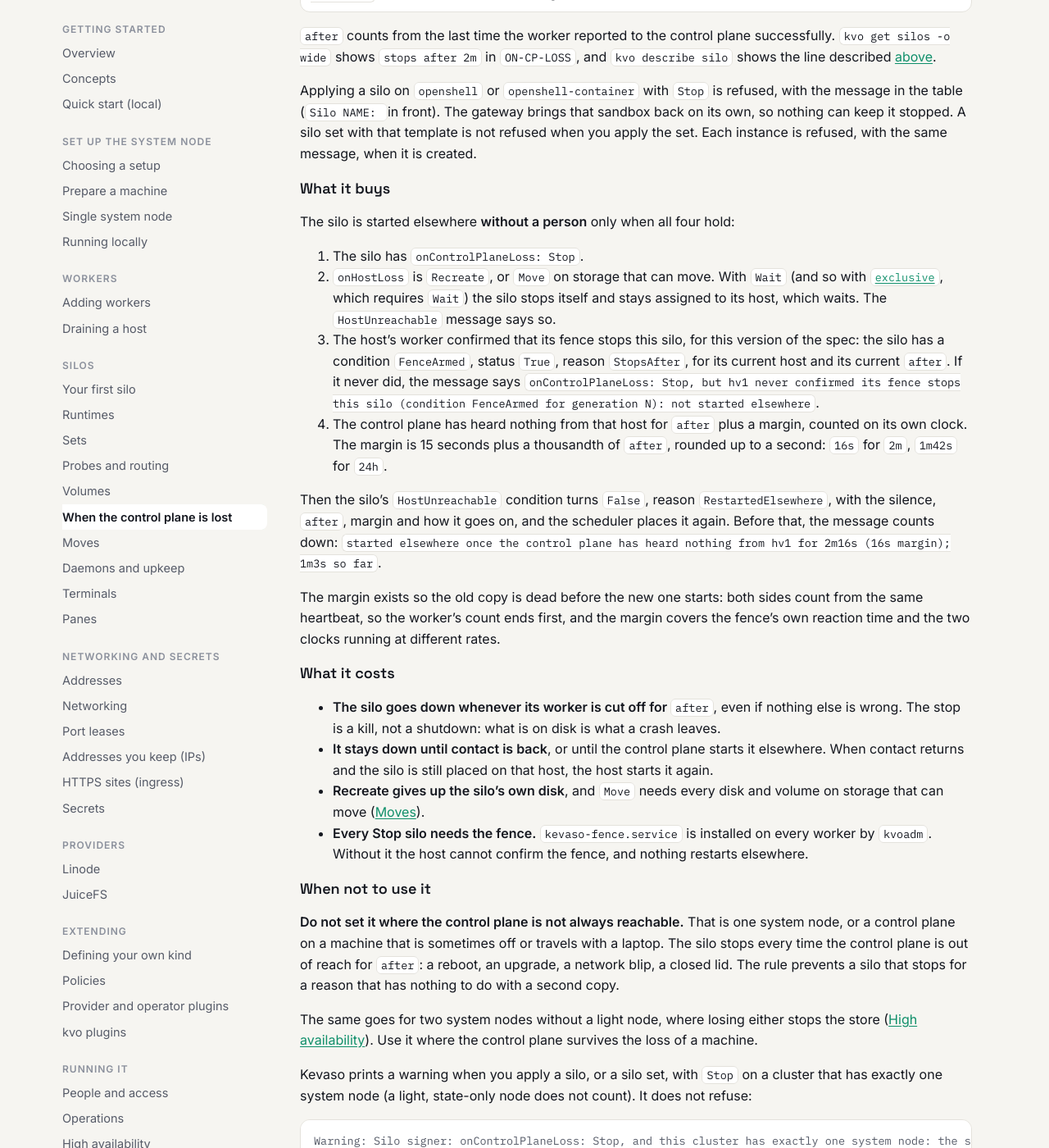
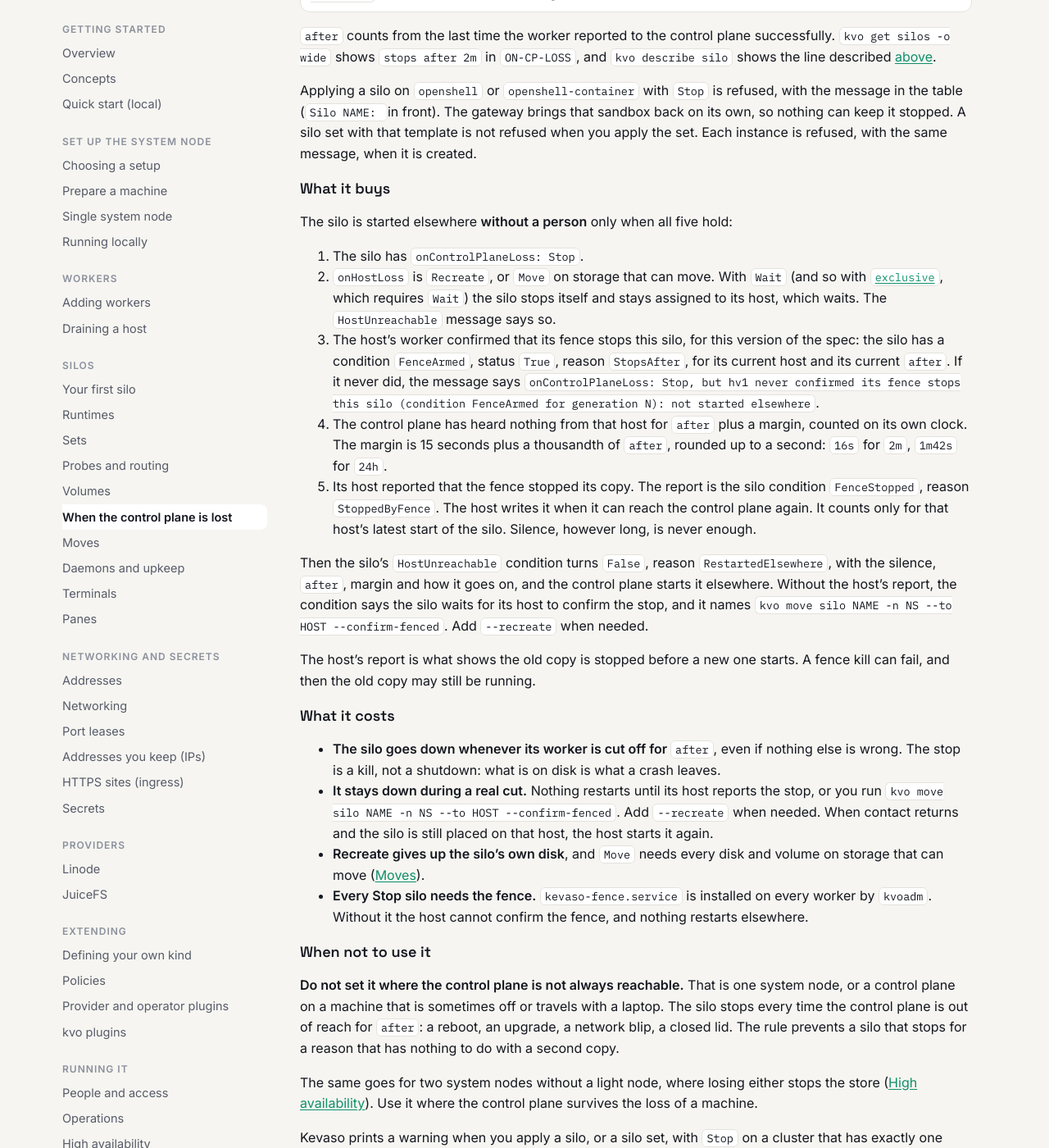
Before and after one commit to dlebee/kevaso-docs, a Jekyll site: the page built from silos/control-plane-loss.md, in a window 1280 px wide and 1400 px high, scrolled down 4625 px. Shown: the whole window at 82% size. Built offline with Jekyll 4.4.1, drawn with Linux system fonts in a browser that asks for light colours; some of the changed text lies outside the part shown.

Commit message:
A silo with onControlPlaneLoss: Stop restarts elsewhere only after its host reports the stop
Co-Authored-By: Claude Opus 5.5 <noreply@anthropic.com>

```diff
--- a/silos/control-plane-loss.md
+++ b/silos/control-plane-loss.md
@@ -25,7 +25,7 @@ copy from starting while the first host may still be starting it.
 | | The worker | The control plane | You |
 |---|---|---|---|
 | **By default** | Keeps every silo running, with its ports and secrets as they were. Deletes nothing. Keeps trying to reach the control plane. | After 40 seconds without a heartbeat, marks the host `Unknown` and each of its silos `HostUnreachable`. Starts no other copy. Places nothing new on that host. | Wait for the host to come back, or, once you know it is off, [move its silos](#moving-a-silo-off-a-host-you-know-is-off) with `--confirm-fenced`. |
-| **A silo with `onControlPlaneLoss: Stop`** | Stops that silo (a kill, not a graceful stop) once it has had no contact for the silo's `after`. Other silos on the host are not touched. | Starts it elsewhere on its own only when all four conditions [below](#what-it-buys) hold. | Nothing. |
+| **A silo with `onControlPlaneLoss: Stop`** | Stops that silo (a kill, not a graceful stop) once it has had no contact for the silo's `after`. Other silos on the host are not touched. | Starts it elsewhere on its own only when all five conditions [below](#what-it-buys) hold. The fifth is that its host reported the stop. | Nothing. |
 
 What a worker cannot do while it is cut off is change anything: no new silo, no `kvo apply`, no new
 secret. Silos keep what they already have.
@@ -175,7 +175,7 @@ is refused, with the same message, when it is created.
 
 ### What it buys
 
-The silo is started elsewhere **without a person** only when all four hold:
+The silo is started elsewhere **without a person** only when all five hold:
 
 1. The silo has `onControlPlaneLoss: Stop`.
 2. `onHostLoss` is `Recreate`, or `Move` on storage that can move. With `Wait` (and so with
@@ -188,22 +188,25 @@ The silo is started elsewhere **without a person** only when all four hold:
 4. The control plane has heard nothing from that host for `after` plus a margin, counted on its own
    clock. The margin is 15 seconds plus a thousandth of `after`, rounded up to a second: `16s` for
    `2m`, `1m42s` for `24h`.
+5. Its host reported that the fence stopped its copy. The report is the silo condition `FenceStopped`,
+   reason `StoppedByFence`. The host writes it when it can reach the control plane again. It counts
+   only for that host's latest start of the silo. Silence, however long, is never enough.
 
 Then the silo's `HostUnreachable` condition turns `False`, reason `RestartedElsewhere`, with the
-silence, `after`, margin and how it goes on, and the scheduler places it again. Before that, the
-message counts down: `started elsewhere once the control plane has heard nothing from hv1 for
-2m16s (16s margin); 1m3s so far`.
+silence, `after`, margin and how it goes on, and the control plane starts it elsewhere. Without the
+host's report, the condition says the silo waits for its host to confirm the stop, and it names
+`kvo move silo NAME -n NS --to HOST --confirm-fenced`. Add `--recreate` when needed.
 
-The margin exists so the old copy is dead before the new one starts: both sides count from the same
-heartbeat, so the worker's count ends first, and the margin covers the fence's own reaction time and
-the two clocks running at different rates.
+The host's report is what shows the old copy is stopped before a new one starts. A fence kill can
+fail, and then the old copy may still be running.
 
 ### What it costs
 
 - **The silo goes down whenever its worker is cut off for `after`**, even if nothing else is wrong.
   The stop is a kill, not a shutdown: what is on disk is what a crash leaves.
-- **It stays down until contact is back**, or until the control plane starts it elsewhere. When
-  contact returns and the silo is still placed on that host, the host starts it again.
+- **It stays down during a real cut.** Nothing restarts until its host reports the stop, or you run
+  `kvo move silo NAME -n NS --to HOST --confirm-fenced`. Add `--recreate` when needed. When contact
+  returns and the silo is still placed on that host, the host starts it again.
 - **Recreate gives up the silo's own disk**, and `Move` needs every disk and volume on storage that
   can move ([Moves]({{ '/silos/moves/' | relative_url }})).
 - **Every Stop silo needs the fence.** `kevaso-fence.service` is installed on every worker by
@@ -337,9 +340,10 @@ when a restore starts a new history.
 
 ## What is not built, and what has not run on real machines
 
-- **Not run on real machines under this rule:** the opt-in (stopping, `FenceArmed`, the restart elsewhere), a
-  confirmed move after a host went silent, a returning host stopping its old copy, a worker that
-  holds, a worker that reboots while it cannot reach the control plane.
+- **Not run on real machines under this rule:** the opt-in (stopping, `FenceArmed`, the restart
+  elsewhere only after the host reports the stop), a confirmed move after a host went silent, a
+  returning host stopping its old copy, a worker that holds, a worker that reboots while it cannot
+  reach the control plane.
 - **Not built:** a provider powering a host off through its API to give the proof for you. Today the
   proof is you.
 
```
Also changed, not shown: operations.md (+1 -1 lines), providers/linode.md (+5 -5 lines).
